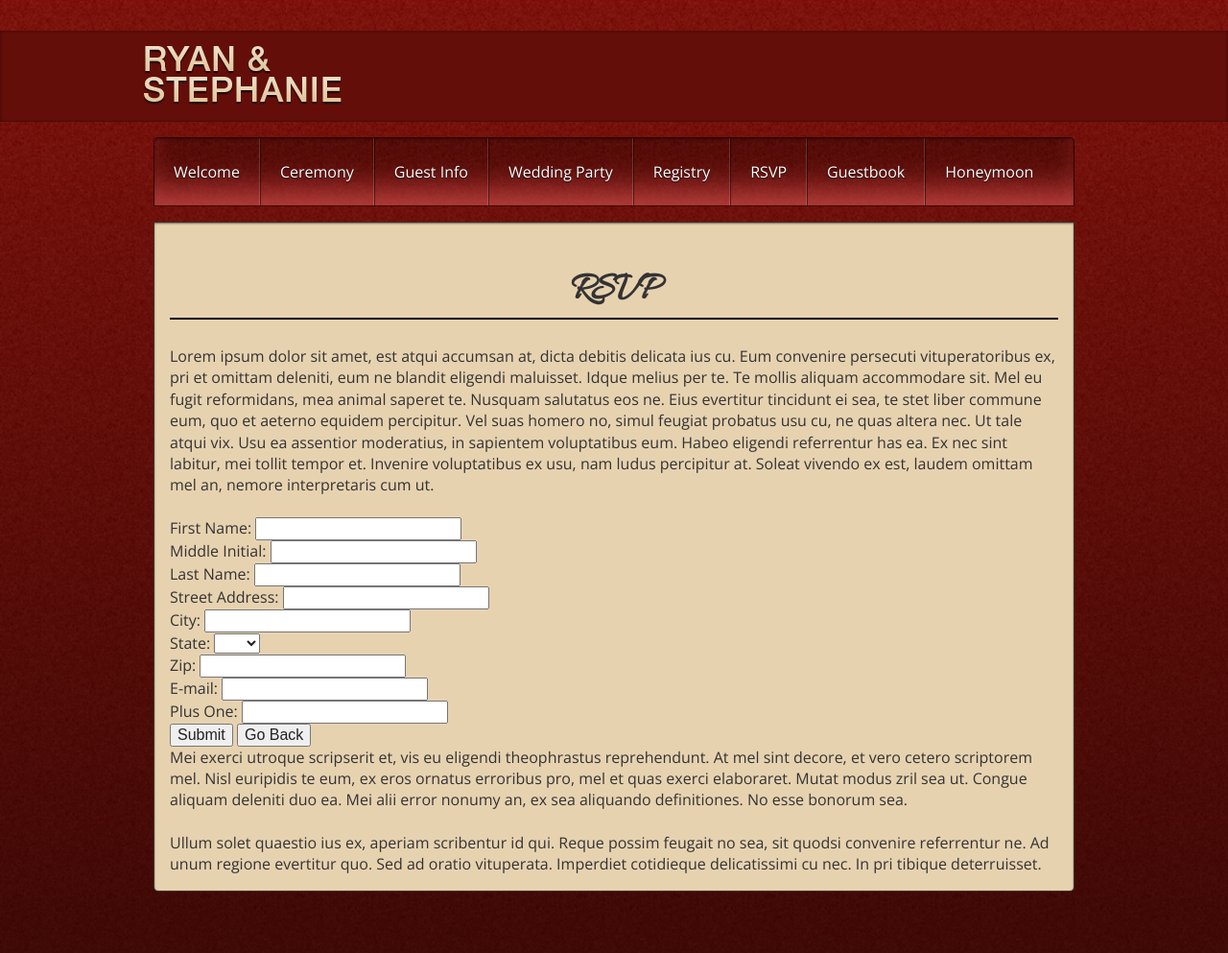
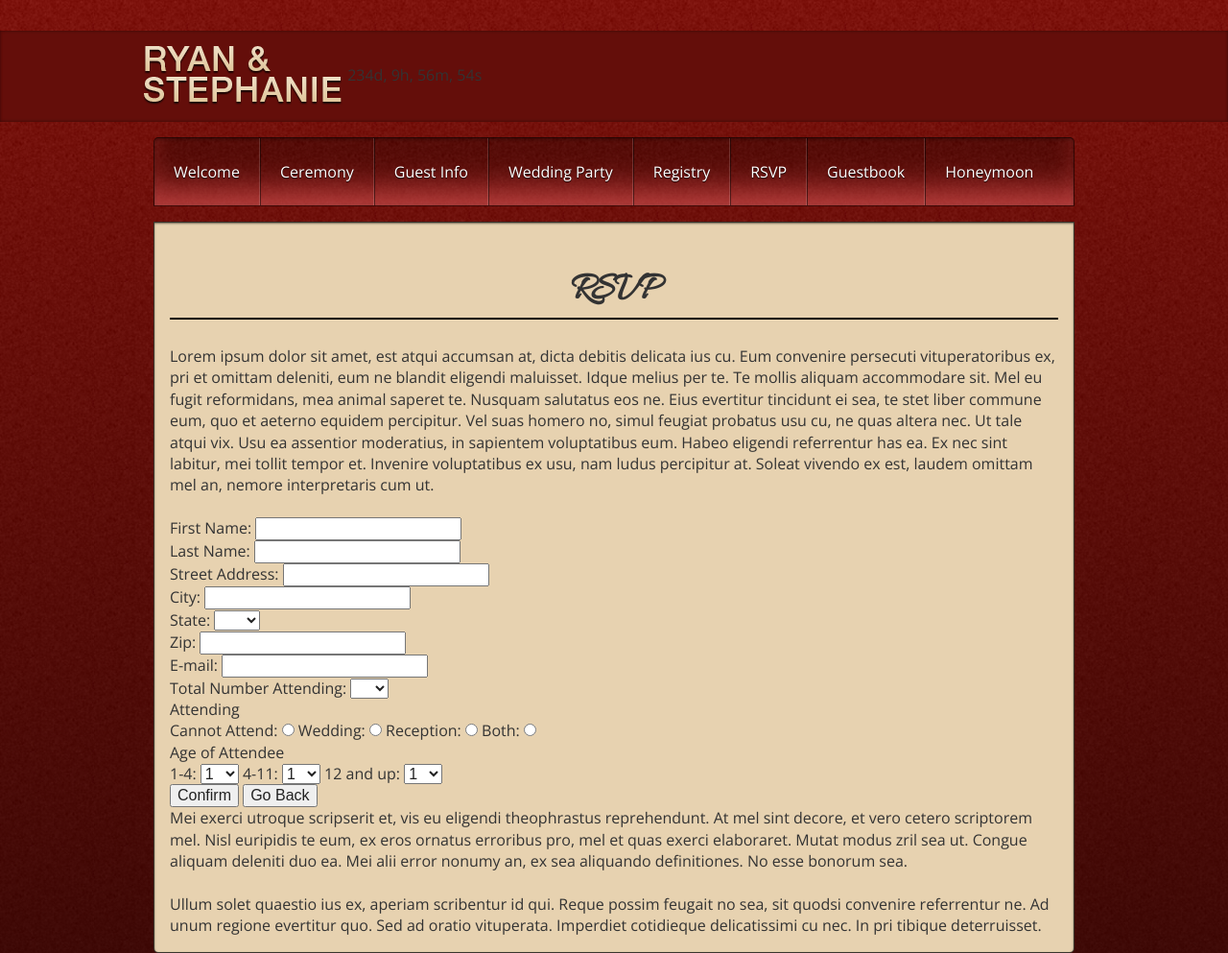
Before and after one commit to RyanAStrouse/StrouseWedding, a PHP site: page /lookupRSVP.php?id=1 in a window 1280 px wide. Shown: the whole page at 96% size. Run offline with PHP 8.4, Linux system fonts and the light colour scheme; data that the repository does not hold is empty; a stand-in replaces the project's code that opens the database connection.

Commit message:
Current changes
Updated the header to add a countdown clock
Updated the RSVP form

```diff
--- a/public_html/strousewedding.com/confirmRSVP.php
+++ b/public_html/strousewedding.com/confirmRSVP.php
@@ -39,11 +39,6 @@
 			<div>
 				<label for="txtFname">First Name:</label>
 				<input type="text" class="required" name="txtFname">
-			</div>
-
-			<div>
-				<label for="txtMname">Middle Initial:</label>
-				<input type="text" class="required" name="txtMname">
 			</div>
 
 			<div>
--- a/public_html/strousewedding.com/header.php
+++ b/public_html/strousewedding.com/header.php
@@ -41,6 +41,35 @@
 			<div class="branding">
 				<div class="wrapper clearfix">
 					<img class="logo" src="images/logo.png" />
+					<span id="countdown"></span>
+					<script>
+					// Set the target date
+					var target_date = new Date("Dec 13, 2014").setHours(14);
+
+					// Create variables for time units
+					var months, days, hours, minutes, seconds;
+
+					//get tag element
+					var countdown = document.getElementById("countdown");
+
+					setInterval(function () {
+  					//find amount of seconds between now and target
+  					var current_date = new Date().getTime();
+  					var seconds_left = (target_date - current_date) / 1000;
+
+  					days = parseInt(seconds_left / 86400);
+  					seconds_left = seconds_left % 86400;
+
+  					hours = parseInt(seconds_left / 3600);
+  					seconds_left = seconds_left % 3600;
+
+  					minutes = parseInt(seconds_left / 60);
+  					seconds = parseInt(seconds_left % 60);
+
+  					//format
+  					countdown.innerHTML = days + "d, " + hours + "h, " + minutes + "m, " + seconds + "s";
+					}, 1000);
+					</script>
 				</div>
 			</div>
 			<nav class="siteNav wrapper clearfix">
--- a/public_html/strousewedding.com/lookupRSVP.php
+++ b/public_html/strousewedding.com/lookupRSVP.php
@@ -24,15 +24,10 @@
 
 		{
 		echo'
-			<form method="post" action="lookupRSVP.php?id='. mysql_result($result, 0,0) . '">
+			<form method="post" action="confirmRSVP.php?id='. mysql_result($result, 0,0) . '">
 			<div>
 				<label for="txtFname">First Name:</label>
 				<input type="text" class="required" name="txtFname" value="' . mysql_result($result,0,1) .'" />
-			</div>
-
-			<div>
-				<label for="txtMname">Middle Initial:</label>
-				<input type="text" class="required" name="txtMname" value="' . mysql_result($result,0,2) .'" />
 			</div>
 
 			<div>
@@ -119,11 +114,83 @@
 			</div>
 
 			<div>
-				<label for="txtPlusOne">Plus One:</label>
-				<input type="text" class="required" name="txtPlusOne" value="' . mysql_result($result,0,9) .'" />
+				<label for="txtPlusOne">Total Number Attending:</label>
+				<select name="numberAttending">
+                	<option value="" selected="' . mysql_result($result,0,9) .'" disabled="true">' . mysql_result($result,0,9) .'</option>
+					<option value="1">1</option>
+					<option value="2">2</option>
+					<option value="3">3</option>
+					<option value="4">4</option>
+					<option value="5">5</option>
+					<option value="6">6</option>
+					<option value="7">7</option>
+					<option value="8">8</option>
+					<option value="9">9</option>
+					<option value="10">10</option>
+				</select>
 			</div>
 
-	<input class="btn" type="submit" value="Submit">
+			<div>
+				<label for="radAttenting">Attending</label>
+				<br>
+				<label for="cannotAttend">Cannot Attend:</label>
+				<input type="radio" name="radAttending" id="cannotAttend" value="cannotAttend" />
+				<label for="wedding">Wedding:</label>
+				<input type="radio" name="radAttending" id="wedding" value="wedding" />
+				<label for="reception">Reception:</label>
+				<input type="radio" name="radAttending" id="reception" value="reception" />
+				<label for="both">Both:</label>
+				<input type="radio" name="radAttending" id="both" value="both" />
+			</div>
+
+
+			<div>
+				<label for="ageAttending">Age of Attendee</label>
+				<br>
+				<label for="oneToFour">1-4:</label>
+				<select name="oneToFour">
+					<option value="1">1</option>
+					<option value="2">2</option>
+					<option value="3">3</option>
+					<option value="4">4</option>
+					<option value="5">5</option>
+					<option value="6">6</option>
+					<option value="7">7</option>
+					<option value="8">8</option>
+					<option value="9">9</option>
+					<option value="10">10</option>
+				</select>
+
+				<label for="fourToEleven">4-11:</label>
+				<select name="fourToEleven">
+					<option value="1">1</option>
+					<option value="2">2</option>
+					<option value="3">3</option>
+					<option value="4">4</option>
+					<option value="5">5</option>
+					<option value="6">6</option>
+					<option value="7">7</option>
+					<option value="8">8</option>
+					<option value="9">9</option>
+					<option value="10">10</option>
+				</select>
+
+				<label for="twelveAndUp">12 and up:</label>
+				<select name="twelveAndUp">
+					<option value="1">1</option>
+					<option value="2">2</option>
+					<option value="3">3</option>
+					<option value="4">4</option>
+					<option value="5">5</option>
+					<option value="6">6</option>
+					<option value="7">7</option>
+					<option value="8">8</option>
+					<option value="9">9</option>
+					<option value="10">10</option>
+				</select>
+			</div>
+
+	<input class="btn" type="submit" value="Confirm">
 	<input class="btn" type="submit" value="Go Back" formaction="RSVP.php">
 	</form>';
 	}?>
```
Also changed, not shown: public_html/strousewedding.com/RSVP.php (+8 -3 lines).
